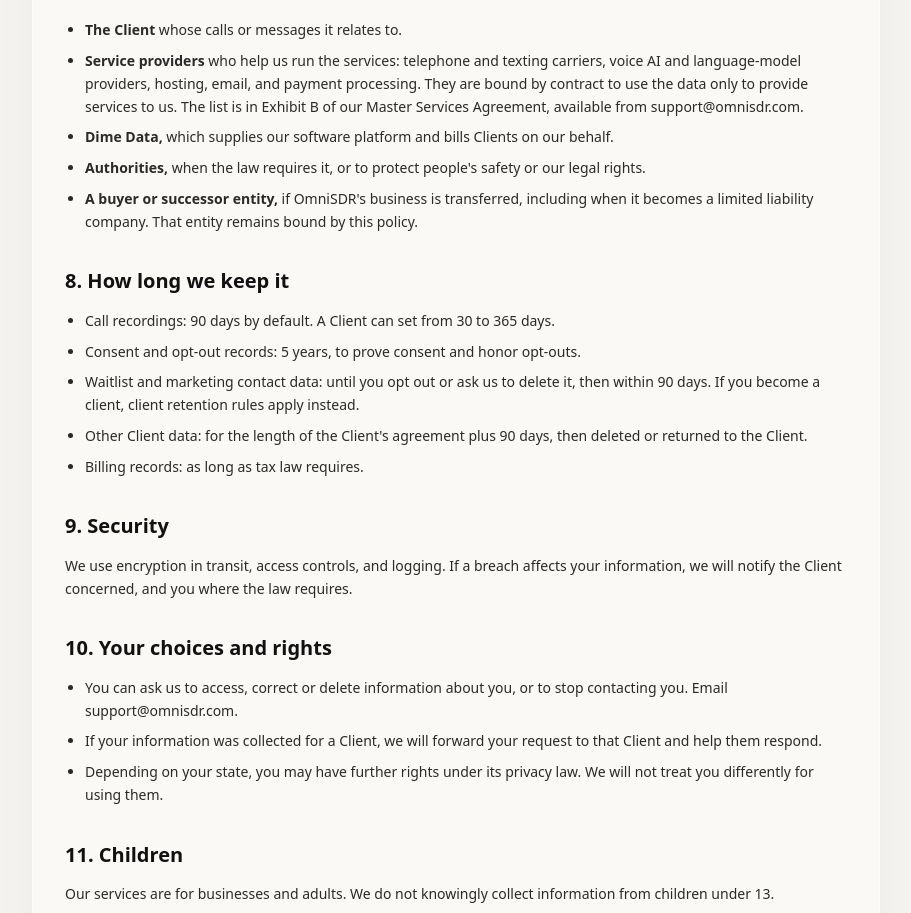
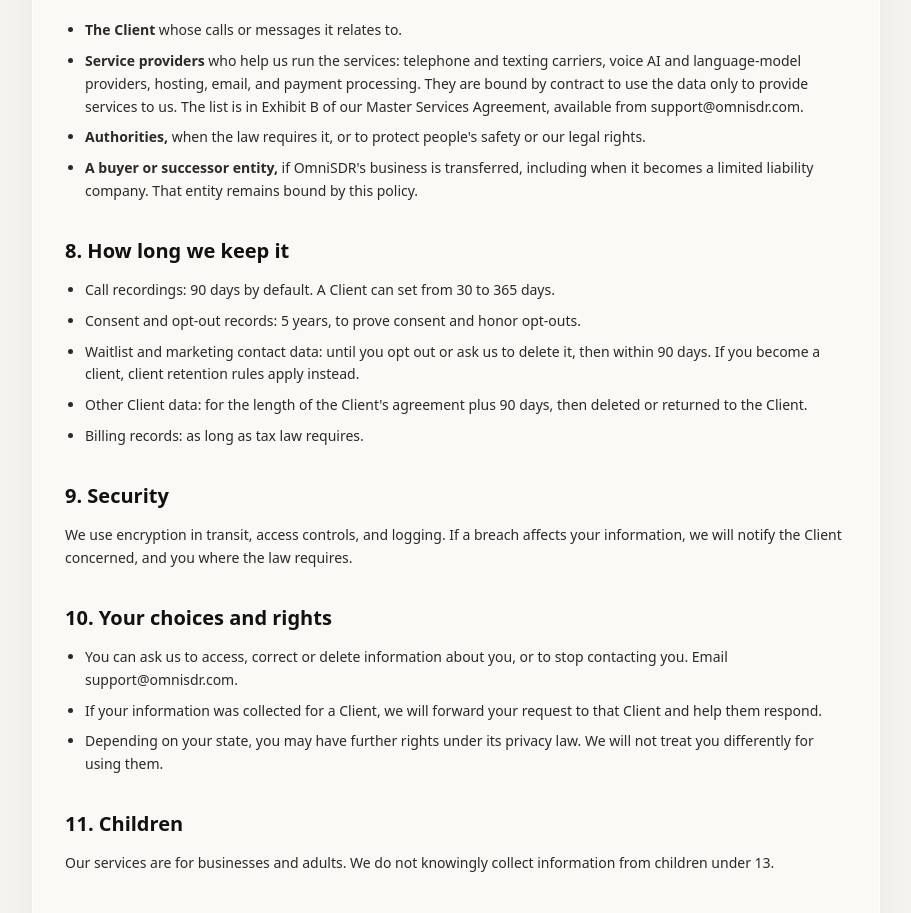
Before and after one commit to DimeDataCloud/omni-sdr, a Next.js app: page /privacy in a window 1280 px wide. Shown: the part 2266-3179 px from the top of the page, without its empty margins (184-1095 px from the left). Built offline with nearby package versions, Linux system fonts and the light colour scheme.

Commit message:
Remove Dime Data from privacy policy (#202)

```diff
--- a/src/app/privacy/page.tsx
+++ b/src/app/privacy/page.tsx
@@ -107,7 +107,6 @@
             <ul className="list-disc pl-5 space-y-2">
               <li><strong>The Client</strong> whose calls or messages it relates to.</li>
               <li><strong>Service providers</strong> who help us run the services: telephone and texting carriers, voice AI and language-model providers, hosting, email, and payment processing. They are bound by contract to use the data only to provide services to us. The list is in Exhibit B of our Master Services Agreement, available from support{"@"}omnisdr.com.</li>
-              <li><strong>Dime Data,</strong> which supplies our software platform and bills Clients on our behalf.</li>
               <li><strong>Authorities,</strong> when the law requires it, or to protect people&apos;s safety or our legal rights.</li>
               <li><strong>A buyer or successor entity,</strong> if OmniSDR&apos;s business is transferred, including when it becomes a limited liability company. That entity remains bound by this policy.</li>
             </ul>
```
